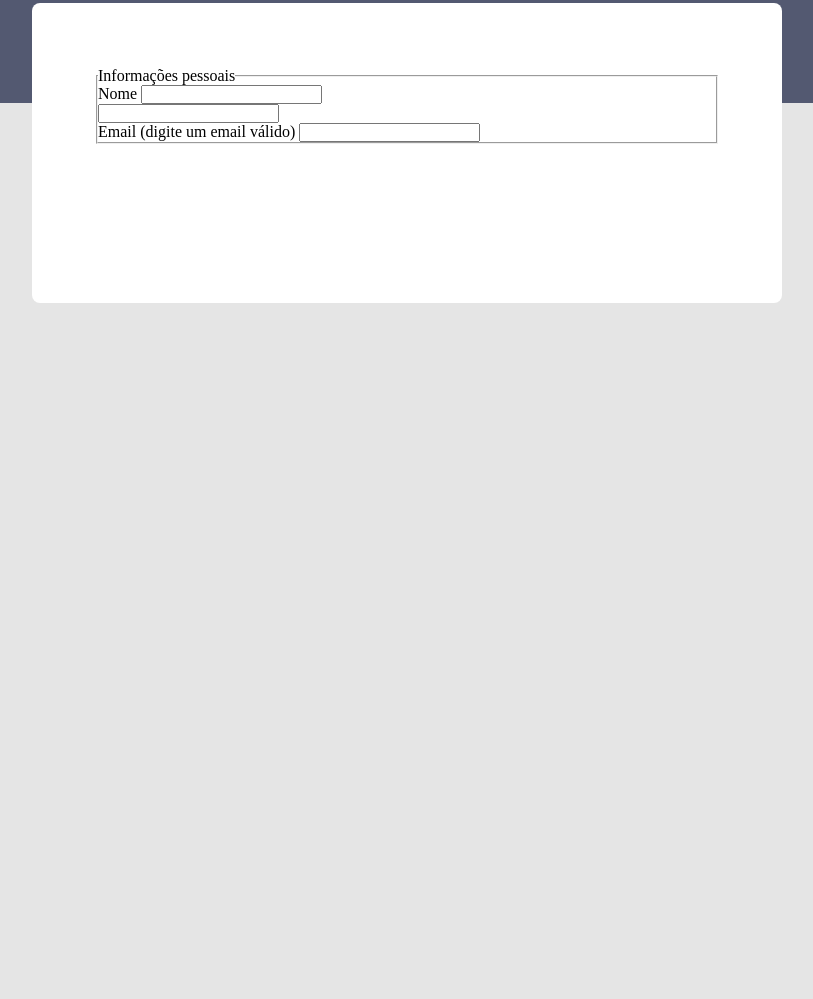
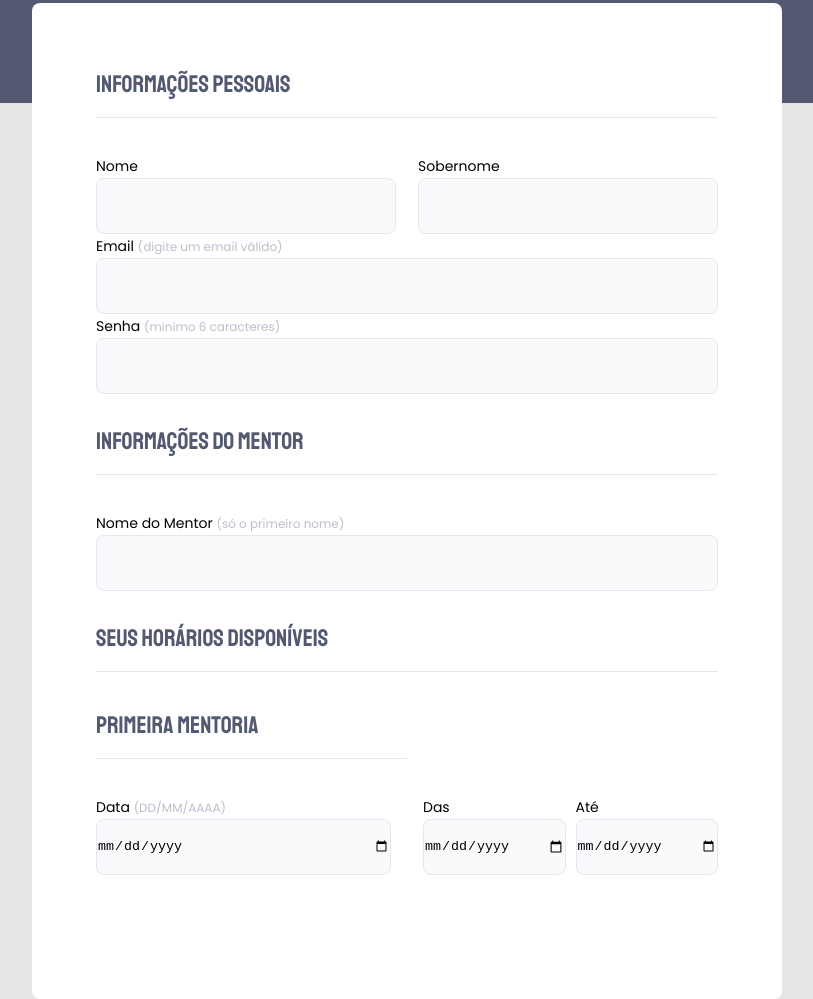
Before and after one commit to LucasFCdev/Desafio-Form, a plain HTML site: page Index.html in a window 1280 px wide. Shown: the part 333-1332 px from the top of the page, without its empty margins (233-1046 px from the left). Before the commit the page ends 800 px from the top, so only its background shows below. Drawn offline with Linux system fonts and the light colour scheme.

Commit message:
Finalização da estilização do label, input, legend e fieldset

```diff
--- a/Index.html
+++ b/Index.html
@@ -25,7 +25,7 @@
               <input type="text" id="first-name">
             </div>
             <div class="input-wrapper">
-              <label for="surname"></label>
+              <label for="surname">Sobernome</label>
               <input type="text" id="surname">
             </div>
           </div>
@@ -34,6 +34,37 @@
             <label for="mail">Email <span>(digite um email válido)</span></label>
             <input type="email" id="mail">
           </div>
+          <div class="input-wrapper">
+            <label for="password">Senha <span>(minimo 6 caracteres)</span></label>
+            <input type="password" id="password">
+          </div>
+      </fieldset>
+      <fieldset>
+        <legend>Informações do mentor</legend>
+        <div class="input-wrapper">
+          <label for="mentor-name">Nome do Mentor <span>(só o primeiro nome)</span></label>
+          <input type="text" id="mentor-name">
+        </div>
+      </fieldset>
+      <fieldset>
+        <legend>Seus Horários Disponíveis</legend>
+        <fieldset class="sub-field">
+          <legend class="sub-legend">Primeira Mentoria</legend>
+          <div class="input-wrapper">
+            <label for="date-1">Data <span>(DD/MM/AAAA)</span></label>
+            <input type="date" id="date-1">
+          </div>
+          <div class="time">
+            <div class="input-wrapper">
+              <label for="time-start1">Das</label>
+              <input type="date" id="time-start1">
+            </div>
+            <div class="input-wrapper">
+              <label for="time-start2">Até</label>
+              <input type="date" id="time-start2">
+            </div>
+          </div>
+        </fieldset>
       </fieldset>
     </form>
   </div>
--- a/style.css
+++ b/style.css
@@ -65,3 +65,81 @@ form{
 
   padding: 64px;
 }
+
+fieldset{
+  border: none;
+  width: 100%;
+  margin-bottom: 30px;
+}
+
+fieldset legend{
+  font-family: 'Staatliches', cursive;
+  font-style: normal;
+  font-weight: 400;
+  font-size: 24px;
+  line-height: 34px;
+  color: #535971;
+  border-bottom: 1px solid #E6E6F0;
+  width: 100%;
+  padding-bottom: 16px;
+
+  margin-top: 16px;
+  margin-bottom: 36px;
+}
+
+.input-wrapper label span{
+  font-family: 'Poppins', sans-serif;
+  font-weight: 400;
+  font-size: 12px;
+  line-height: 20px;
+  color: #C1BCCC;
+}
+
+.input-wrapper{
+  display: flex;
+  flex-direction: column;
+}
+
+.input-wrapper label{
+  font-family: 'Poppins', sans-serif;
+  font-weight: 400;
+  font-size: 14px;
+  line-height: 24px;
+}
+
+.input-wrapper input{
+  height: 56px;
+  background: #FAFAFC;
+  border: 1px solid #E6E6F0;
+  border-radius: 8px;
+}
+
+.name{
+  display: flex;
+  flex-direction: row;
+  gap: 22px;
+}
+
+.name > :nth-child(n){
+  width: 50%;
+}
+
+.sub-field{
+  display: flex;
+  flex-direction: row;
+  gap: 32px;
+}
+
+.sub-field > :nth-child(n){
+  width: 50%;
+}
+
+.time{
+  display: flex;
+  flex-direction: row;
+  gap: 10px;
+}
+
+.time > :nth-child(n){
+  width: 50%;
+}
```
